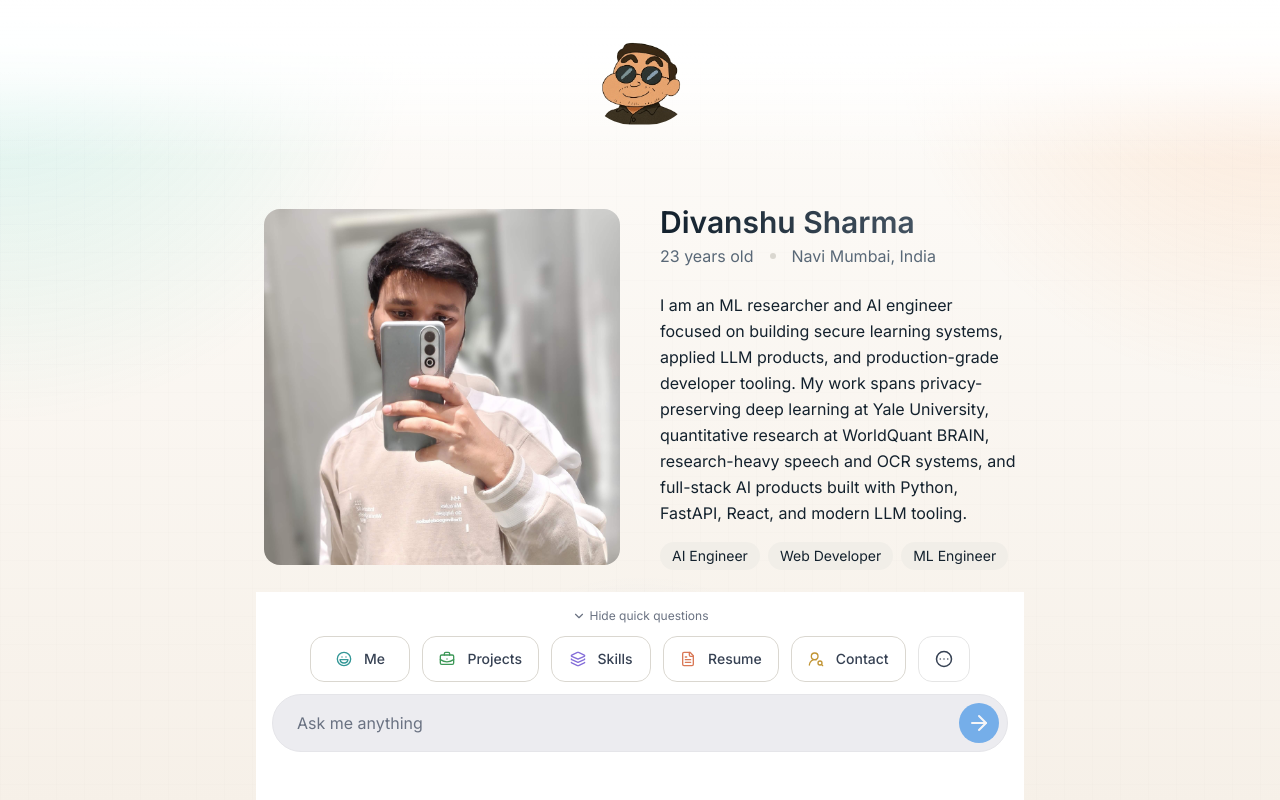
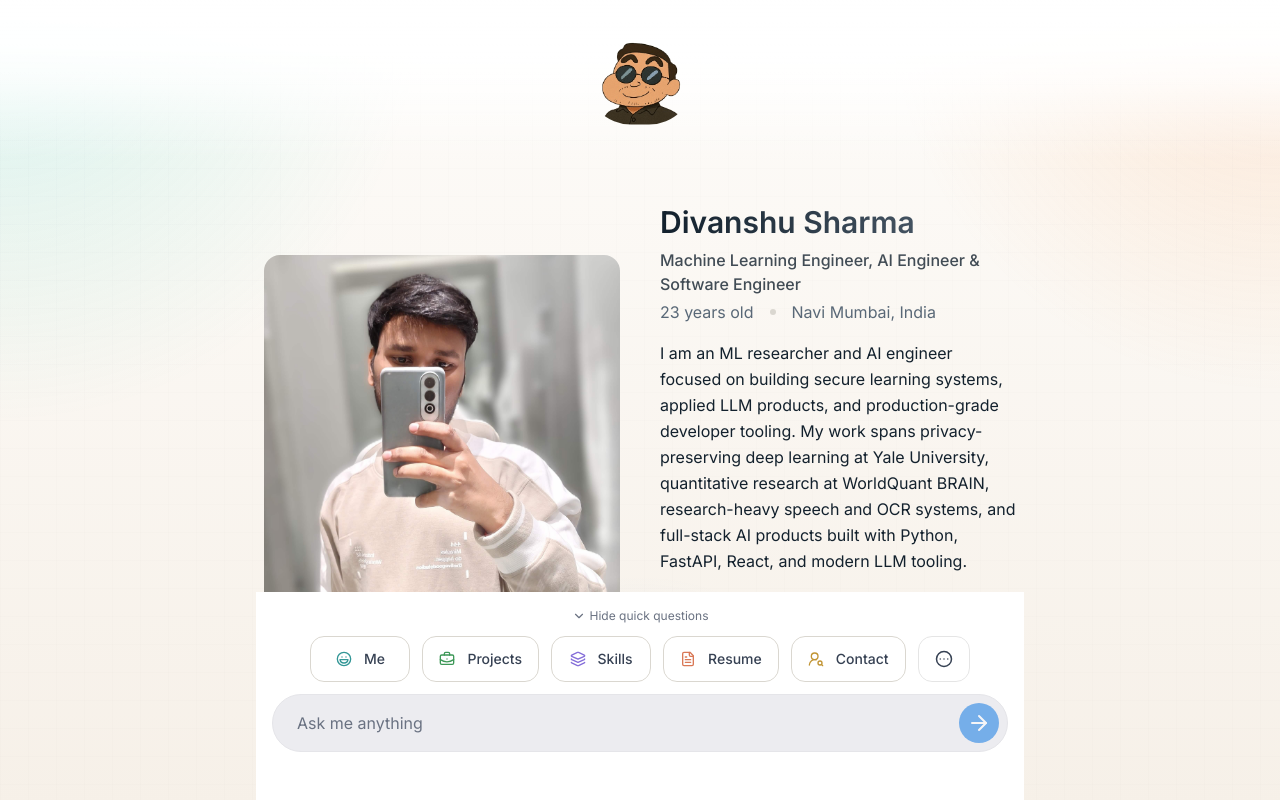
Before and after one commit to sdivyanshu90/my_portfolio, a Next.js app: page / in a window 1280 px wide. Both pictures are taken after a click on the button "Who are you?". Built offline with nearby package versions, Linux system fonts and the light colour scheme.

Commit message:
refactor: update presentation/hero section component

```diff
--- a/src/components/presentation.tsx
+++ b/src/components/presentation.tsx
@@ -5,11 +5,35 @@ import Image from "next/image";
 import React from "react";
 import { profileInfo } from "@/lib/config-loader";
 
-export function Presentation() {
-  // Personal information now loaded from configuration
-  const profile = profileInfo;
+export interface PresentationData {
+  presentation?: string;
+  name?: string;
+  title?: string;
+  age?: number;
+  location?: string;
+  avatar?: string;
+  fallbackAvatar?: string;
+  targetRoles?: string[];
+  professionalSummary?: string;
+}
 
-  // Animation variants for text elements
+export function Presentation({ data }: { data?: PresentationData }) {
+  const profile = {
+    ...profileInfo,
+    name: data?.name ?? profileInfo.name,
+    title: data?.title ?? profileInfo.title,
+    location: data?.location ?? profileInfo.location,
+    description:
+      data?.presentation ??
+      data?.professionalSummary ??
+      profileInfo.description,
+    src: data?.avatar ?? profileInfo.src,
+    fallbackSrc: data?.fallbackAvatar ?? profileInfo.fallbackSrc,
+    tags: data?.targetRoles ?? profileInfo.tags,
+    age:
+      typeof data?.age === "number" ? `${data.age} years old` : profileInfo.age,
+  };
+
   const textVariants = {
     hidden: { opacity: 0, y: 20 },
     visible: {
@@ -22,7 +46,6 @@ export function Presentation() {
     },
   };
 
-  // Animation for the entire paragraph rather than word-by-word
   const paragraphAnimation = {
     hidden: { opacity: 0, y: 20 },
     visible: {
@@ -37,9 +60,8 @@ export function Presentation() {
   };
 
   return (
-    <div className="mx-auto w-full max-w-5xl py-6 font-sans">
-      <div className="grid grid-cols-1 items-center gap-10 md:grid-cols-2">
-        {/* Image section */}
+    <div className="mx-auto w-full max-w-5xl min-w-0 py-6 font-sans">
+      <div className="grid min-w-0 grid-cols-1 items-center gap-10 md:grid-cols-2">
         <div className="relative mx-auto aspect-square w-full max-w-sm">
           <div className="relative h-full w-full overflow-hidden rounded-2xl">
             <motion.div
@@ -49,35 +71,34 @@ export function Presentation() {
               className="h-full w-full"
             >
               <Image
-                src={profile.src}
+                src={profile.src || profile.fallbackSrc}
                 alt={profile.name}
                 width={500}
                 height={500}
                 className="h-full w-full object-cover object-center"
-                onError={(e) => {
-                  // Fallback to placeholder if image fails to load
-                  const target = e.target as HTMLImageElement;
-                  target.src = profile.fallbackSrc;
-                }}
               />
             </motion.div>
           </div>
         </div>
 
-        {/* Text content section */}
-        <div className="flex flex-col space-y">
+        <div className="flex min-w-0 flex-col space-y-4">
           <motion.div
             initial="hidden"
             animate="visible"
             variants={textVariants}
           >
-            <h1 className="from-foreground to-muted-foreground bg-gradient-to-r bg-clip-text text-xl font-semibold text-transparent md:text-3xl">
+            <h1 className="text-safe-balance from-foreground to-muted-foreground bg-gradient-to-r bg-clip-text text-xl font-semibold text-transparent md:text-3xl">
               {profile.name}
             </h1>
+            <p className="text-safe-wrap mt-2 text-sm font-medium text-foreground/80 md:text-base">
+              {profile.title}
+            </p>
             <div className="mt-1 flex flex-col gap-1 md:flex-row md:items-center md:gap-4">
               <p className="text-muted-foreground">{profile.age}</p>
               <div className="bg-border hidden h-1.5 w-1.5 rounded-full md:block" />
-              <p className="text-muted-foreground">{profile.location}</p>
+              <p className="text-safe-wrap text-muted-foreground">
+                {profile.location}
+              </p>
             </div>
           </motion.div>
 
@@ -85,22 +106,21 @@ export function Presentation() {
             initial="hidden"
             animate="visible"
             variants={paragraphAnimation}
-            className="text-foreground mt-6 leading-relaxed whitespace-pre-line"
+            className="text-safe-wrap text-foreground leading-relaxed whitespace-pre-line"
           >
             {profile.description}
           </motion.p>
 
-          {/* Tags/Keywords */}
           <motion.div
             initial={{ opacity: 0 }}
             animate={{ opacity: 1 }}
             transition={{ delay: 0.6, duration: 0.5 }}
-            className="mt-4 flex flex-wrap gap-2"
+            className="mt-2 flex flex-wrap gap-2"
           >
-            {["AI Engineer", "Web Developer", "ML Engineer"].map((tag) => (
+            {profile.tags.map((tag) => (
               <span
                 key={tag}
-                className="bg-secondary text-secondary-foreground rounded-full px-3 py-1 text-sm"
+                className="text-safe-wrap bg-secondary text-secondary-foreground rounded-full px-3 py-1 text-sm"
               >
                 {tag}
               </span>
```
